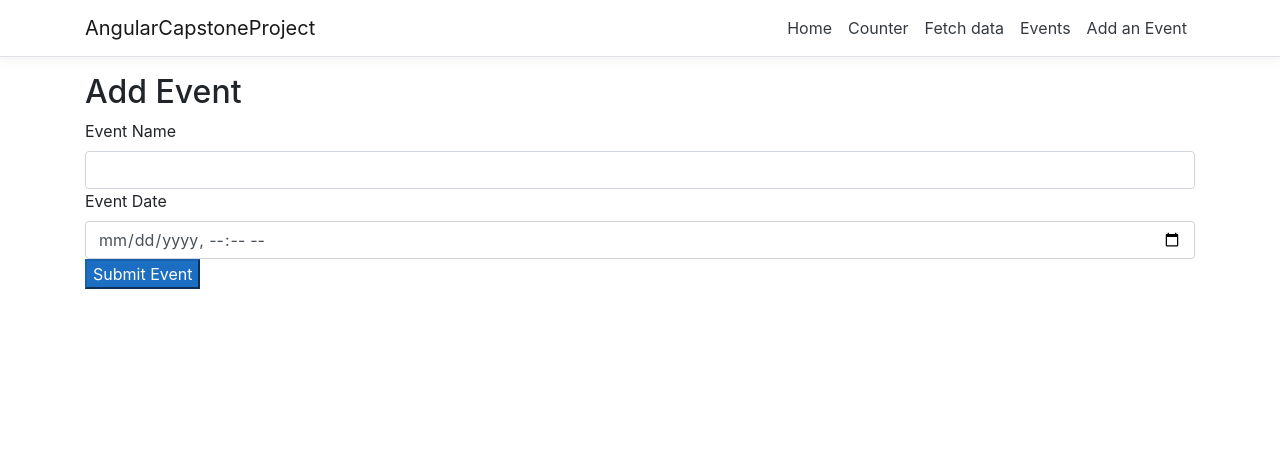
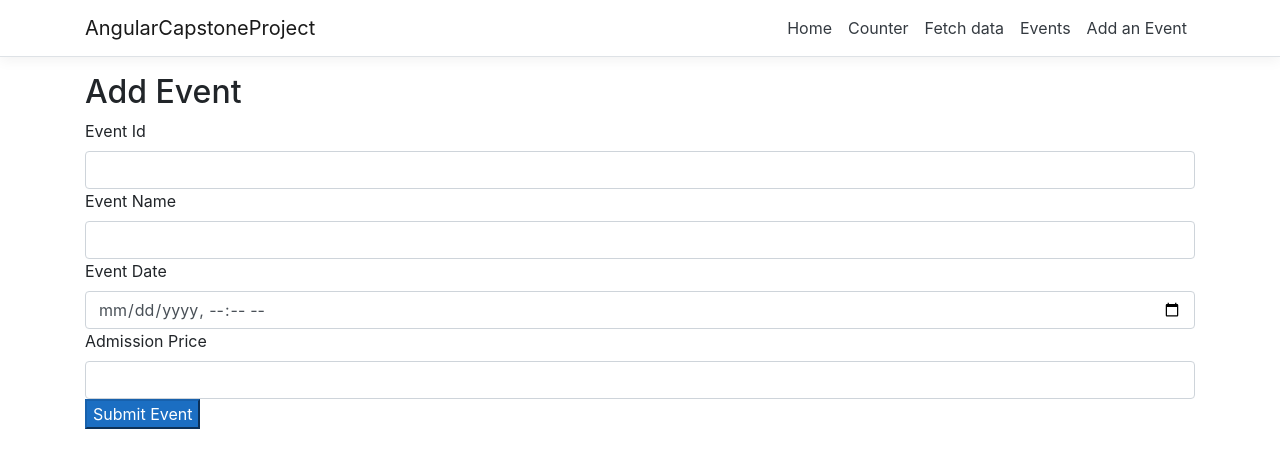
Before and after one commit to markmachlay/AngularCapstoneProject, an Angular app in the folder AngularCapstoneProject/ClientApp/: page /add-event in a window 1280 px wide. Shown: the top 468 px of the page. Built offline with nearby package versions, Linux system fonts and the light colour scheme.

Commit message:
stashing non functioning branch

```diff
--- a/AngularCapstoneProject/ClientApp/src/app/add-event/add-event.component.html
+++ b/AngularCapstoneProject/ClientApp/src/app/add-event/add-event.component.html
@@ -1,10 +1,14 @@
 <h2>Add Event</h2>
 
 <form>
+  <label>Event Id</label>
+  <input type="number" class="form-control" id="EventId" #EventId >
   <label>Event Name</label>
   <input type="text" class="form-control" id="EventName" #EventName/>
   <label>Event Date</label>
   <input type="datetime-local" class="form-control" id="EventDate" #EventDate/>
+  <label>Admission Price</label>
+  <input type="number" class="form-control" id="Admission" #Admission/>
 
   <button class="btn-primary" (click)="addEvent(EventName.value, EventDate.value)">Submit Event</button>
 </form>
```
